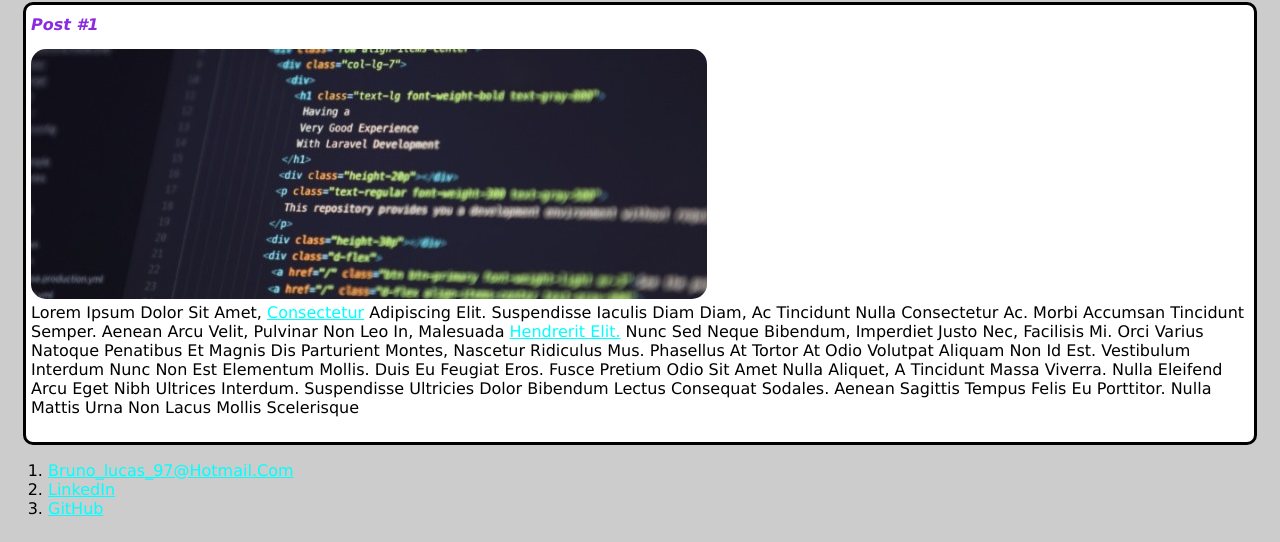
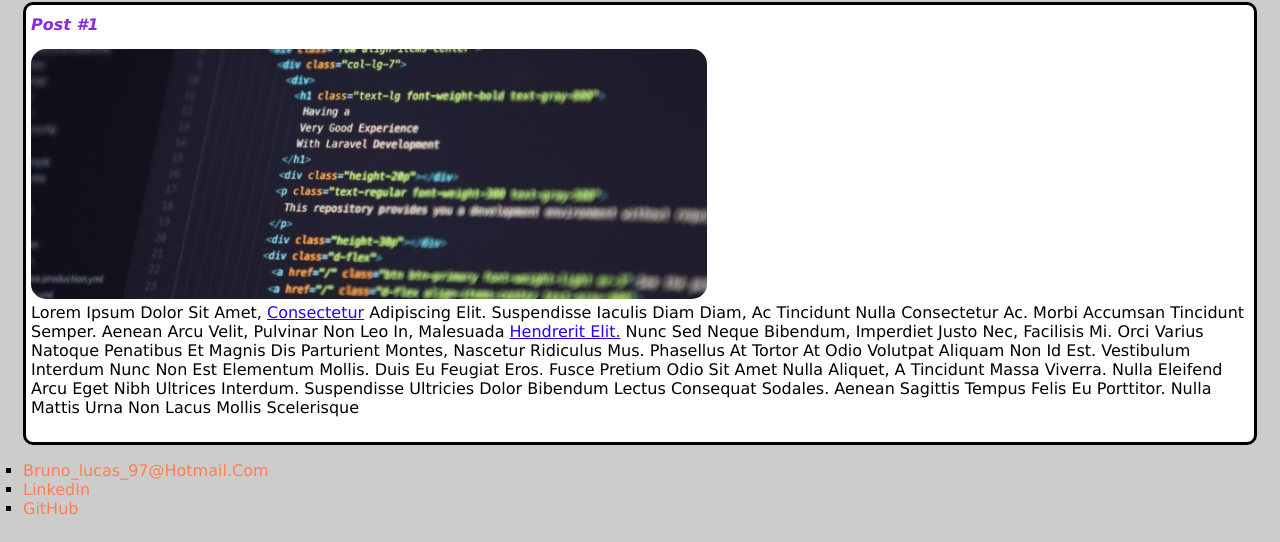
Before and after one commit to sleether/BOOTCAMP-DIO, a plain HTML site: page index.html in a window 1280 px wide. Shown: the part 258-800 px from the top of the page. Drawn offline with Linux system fonts and the light colour scheme.

Commit message:
Pequenas melhorias

```diff
--- a/index.html
+++ b/index.html
@@ -30,7 +30,7 @@
         </article>
     </section>
     <footer>
-        <ol>
+        <ul class="contact_list">
             <li>
                 <a href="mailto:bruno_lucas_97@hotmail.com" target="_blank">bruno_lucas_97@hotmail.com</a>
                 </li>
@@ -40,7 +40,7 @@
             <li>
                 <a href="https://www.github.com/sleether" target="_blank">GitHub</a>
             </li>
-        </ol>
+        </ul>
     </footer>
 
 </body>
--- a/style.css
+++ b/style.css
@@ -7,7 +7,6 @@ body{
 
 #title, .subtitle, .post_title {
     color:blueviolet
-
 }
 #title {
     font-size: 40px;
@@ -15,7 +14,7 @@ body{
 }
 a{
     text-decoration:underline;
-    color:aqua;
+    color:rgb(38, 0, 255);
 }
 
 .post_title {
@@ -23,9 +22,7 @@ a{
     font-style: italic;
     margin: 0;
     margin-bottom: 15px;
-
-}
-
+    }
 .post {
     background: #FFF;
     padding: 10px 5px;
@@ -39,6 +36,16 @@ a{
     text-transform: capitalize;
 }
 .post_image {
-    margin: 15;
+    margin: 15px;
     border-radius: 15px;
+    margin: auto;
     }
+.contact_list{
+    list-style-type: square;
+    padding: 0;
+    padding-left: 15px;
+}
+.contact_list li a {
+color: coral;
+text-decoration: none;
+}
```
